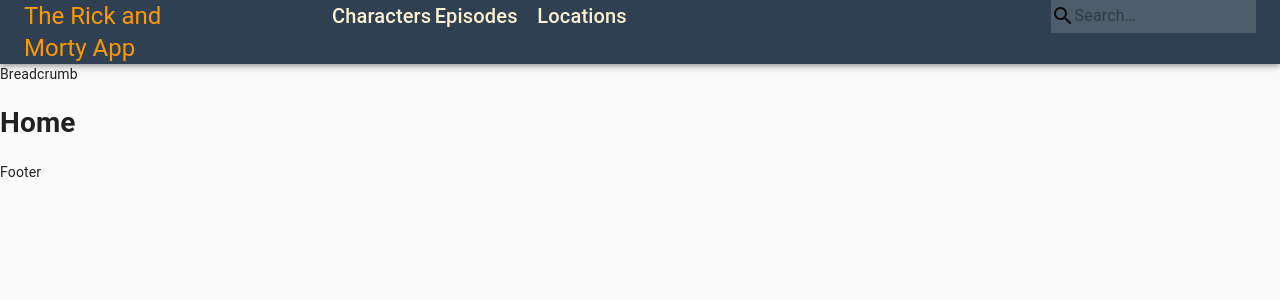
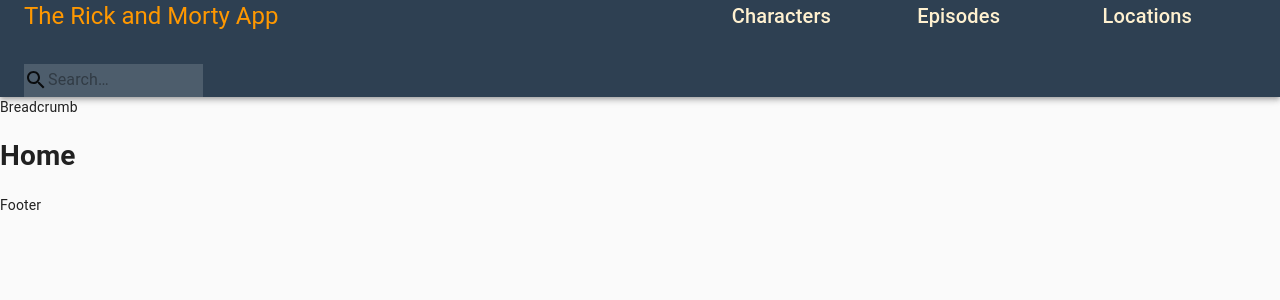
Before and after one commit to RubenZx/the-rick-and-morty-app, a React (Create React App) app: page / in a window 1280 px wide. Shown: the top 300 px of the page. Built offline with nearby package versions, Linux system fonts and the light colour scheme.

Commit message:
feat: overwrote theme colors

```diff
--- a/src/App.tsx
+++ b/src/App.tsx
@@ -17,7 +17,9 @@ const App = () => {
       <CssBaseline />
       <NoSsr>
         <StylesProvider injectFirst>
+          {/* To override the current theme */}
           <MuiThemeProvider theme={theme}>
+            {/* Allow share the theme with styled components */}
             <ThemeProvider theme={theme}>
               <BrowserRouter>
                 <Layout>
--- a/src/components/layout/header/menu/Section.tsx
+++ b/src/components/layout/header/menu/Section.tsx
@@ -1,10 +1,12 @@
+import { Link, Theme, Typography } from '@material-ui/core'
+import { Variant } from '@material-ui/core/styles/createTypography'
 import React from 'react'
-import { Link, Typography } from '@material-ui/core'
 import styled from 'styled-components'
 
-type StyledLinkProps = {
+interface StyledLinkProps {
   href: string
   path: string
+  theme: Theme
 }
 
 const StyledLink = styled(Link)<StyledLinkProps>`
@@ -19,24 +21,29 @@ const StyledLink = styled(Link)<StyledLinkProps>`
   }
 
   &:hover {
-    color: #ff9800;
+    color: ${({ theme }) => theme.palette.primary.main};
   }
 
-  // TODO add theme colors
-  color: ${props => (props.path === props.href ? '#ff9800' : '#FFF1D0')};
+  color: ${props =>
+    props.path === props.href
+      ? props.theme.palette.primary.main
+      : props.theme.palette.primary.light};
 `
 
-const Section = (props: any) => {
-  const { href, path, text, variant } = props
+interface SectionProps {
+  href: string
+  path: string
+  text: string
+  variant: Variant
+}
 
+const Section = ({ href, path, text, variant }: SectionProps) => {
   return (
-    <>
-      <Typography variant={variant}>
-        <StyledLink href={href} path={path}>
-          {text}
-        </StyledLink>
-      </Typography>
-    </>
+    <Typography variant={variant}>
+      <StyledLink href={href} path={path}>
+        {text}
+      </StyledLink>
+    </Typography>
   )
 }
 
--- a/src/components/layout/header/menu/index.tsx
+++ b/src/components/layout/header/menu/index.tsx
@@ -7,16 +7,20 @@ import Section from '~Components/layout/header/menu/Section'
 import routes from '~Routes/routes'
 
 const StyledAppBar = styled(AppBar)`
-  background-color: #2e4052;
+  background-color: ${({ theme }) => theme.palette.secondary.main};
+`
+
+const StyledToolbar = styled(Toolbar)`
+  flex-grow: 1;
 `
 
 const Menu = () => {
   const location = useLocation()
   return (
     <StyledAppBar position="static">
-      <Toolbar>
-        <Grid container>
-          <Grid item xs={2}>
+      <StyledToolbar>
+        <Grid container spacing={4}>
+          <Grid item>
             <Section
               href={routes.baseUrl}
               path={location.pathname}
@@ -24,8 +28,8 @@ const Menu = () => {
               variant="h5"
             />
           </Grid>
-          <Grid item xs={1} />
-          <Grid item xs={1}>
+          <Grid item xs={4} />
+          <Grid item xs>
             <Section
               href={routes.characters}
               path={location.pathname}
@@ -33,7 +37,7 @@ const Menu = () => {
               variant="h6"
             />
           </Grid>
-          <Grid item xs={1}>
+          <Grid item xs>
             <Section
               href={routes.episodes}
               path={location.pathname}
@@ -41,7 +45,7 @@ const Menu = () => {
               variant="h6"
             />
           </Grid>
-          <Grid item xs={1}>
+          <Grid item xs>
             <Section
               href={routes.locations}
               path={location.pathname}
@@ -49,12 +53,11 @@ const Menu = () => {
               variant="h6"
             />
           </Grid>
-          <Grid item xs={4} />
           <Grid item xs={2}>
             <Search />
           </Grid>
         </Grid>
-      </Toolbar>
+      </StyledToolbar>
     </StyledAppBar>
   )
 }
--- a/src/theme/index.ts
+++ b/src/theme/index.ts
@@ -1,13 +1,14 @@
 import { createMuiTheme } from '@material-ui/core'
-import { deepPurple, green } from '@material-ui/core/colors'
 
-// #ff9800
-// #2E4052
-// #FFF1D0
 const theme = createMuiTheme({
   palette: {
-    primary: deepPurple,
-    secondary: green,
+    primary: {
+      light: '#FFF1D0',
+      main: '#ff9800',
+    },
+    secondary: {
+      main: '#2E4052',
+    },
   },
 })
 
```
